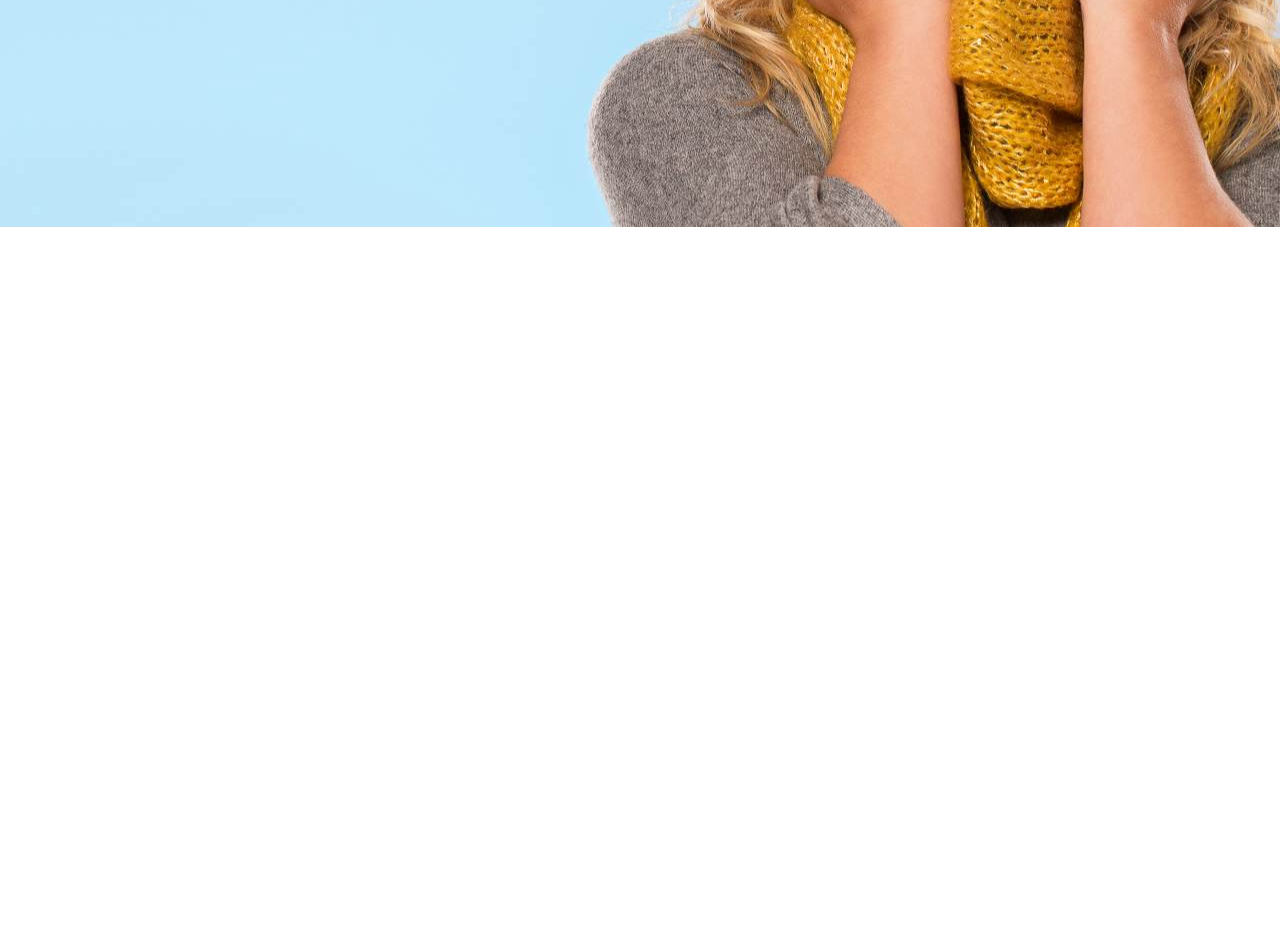
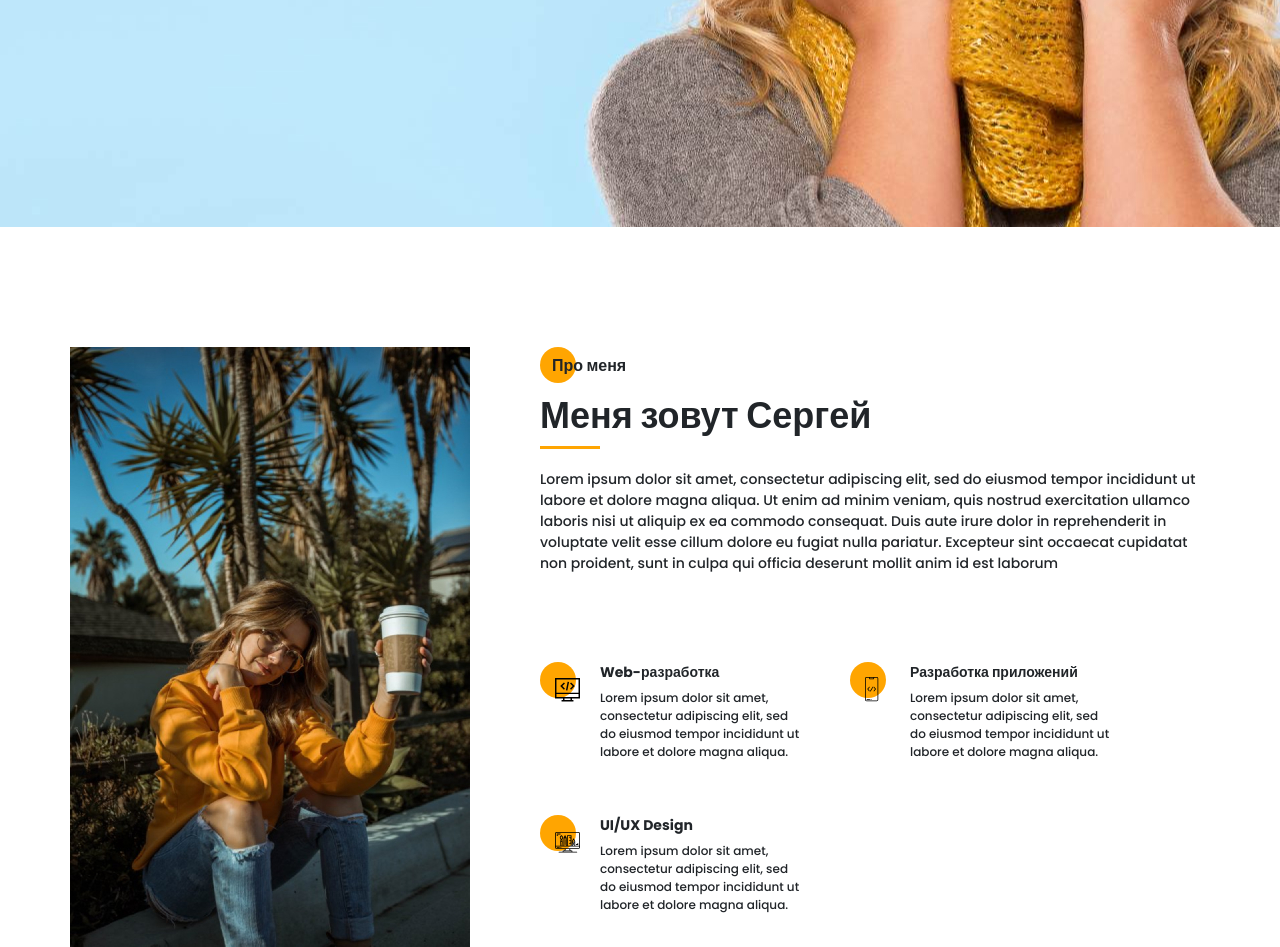
Before and after one commit to Sticaman/Portfolio, a website: page src/index.html in a window 1280 px wide. Shown: the part 573-1520 px from the top of the page. Before the commit the page ends 800 px from the top, so only its background shows below. Drawn offline with nearby package versions, Linux system fonts and the light colour scheme; files that its build step writes are made by us from their sources; files whose address does not match are found by name.

Commit message:
add/design about block

```diff
--- a/src/index.html
+++ b/src/index.html
@@ -129,6 +129,63 @@
         </div>
     </section>
 
+    <section class="about">
+        <div class="container">
+            <div class="about__wrapper">
+                <div class="about__photo">
+                    <img src="img/main_photo.jpg" alt="photo">
+                </div>
+                <div class="about__descr">
+                    <h2 class="title title_fz16 about__title">Про меня</h2>
+                    <div class="title title_fz36 about__subtitle">Меня зовут Сергей</div>
+                    <div class="divider"></div>
+                    <p class="about__text">Lorem ipsum dolor sit amet, consectetur adipiscing elit, sed do eiusmod tempor incididunt ut labore et dolore magna aliqua. Ut enim ad minim veniam, quis nostrud exercitation ullamco laboris nisi ut aliquip ex ea commodo consequat. Duis aute irure dolor in reprehenderit in voluptate velit esse cillum dolore eu fugiat nulla pariatur. Excepteur sint occaecat cupidatat non proident, sunt in culpa qui officia deserunt mollit anim id est laborum</p>
+                </div>
+                <div class="about__skills">
+                    <div class="about__skills-item">
+                        <div class="about__skills-circle">
+                            <img src="icons/about_me/web_development.svg" alt="web-dev">
+                        </div>
+                        <div>
+                            <div class="title title_fz14">
+                                Web-разработка
+                            </div>
+                            <div class="about__skills-text">
+                                Lorem ipsum dolor sit amet, consectetur adipiscing elit, sed do eiusmod tempor incididunt ut labore et dolore magna aliqua.
+                            </div>
+                        </div>
+                    </div>
+                    <div class="about__skills-item">
+                        <div class="about__skills-circle">
+                            <img src="icons/about_me/mobile_dev.svg" alt="web-dev">
+                        </div>
+                        <div>
+                            <div class="title title_fz14">
+                                Разработка приложений
+                            </div>
+                            <div class="about__skills-text">
+                                Lorem ipsum dolor sit amet, consectetur adipiscing elit, sed do eiusmod tempor incididunt ut labore et dolore magna aliqua.
+                            </div>
+                        </div>
+                    </div>
+                    <div class="about__skills-item">
+                        <div class="about__skills-circle">
+                            <img src="icons/about_me/design.svg" alt="web-dev">
+                        </div>
+                        <div>
+                            <div class="title title_fz14">
+                                UI/UX Design
+                            </div>
+                            <div class="about__skills-text">
+                                Lorem ipsum dolor sit amet, consectetur adipiscing elit, sed do eiusmod tempor incididunt ut labore et dolore magna aliqua.
+                            </div>
+                        </div>
+                    </div>
+                </div>
+            </div>
+        </div>
+    </section>
+
     <script src="js/script.js"></script>
 </body>
 </html>
--- a/src/js/script.js
+++ b/src/js/script.js
@@ -0,0 +1,11 @@
+const hamburger = document.querySelector('.hamburger'),
+      menu = document.querySelector('.menu'),
+      closeElem = document.querySelector('.menu__close');
+
+hamburger.addEventListener('click', () => {
+  menu.classList.add('active');
+});
+
+closeElem.addEventListener('click', () => {
+  menu.classList.remove('active');
+});
--- /dev/null
+++ b/src/sass/blocks/_about.scss
@@ -0,0 +1,58 @@
+.about {
+  padding-top: 120px;
+  &__wrapper {
+    display: grid;
+    grid-template-columns: 400px 670px;
+    grid-template-rows: minmax(245px, auto) minmax(255px, auto);
+    grid-auto-rows: minmax(245px, auto);
+    column-gap: 70px;
+    row-gap: 40px;
+  }
+  &__photo {
+    grid-row: 1/3;
+    img {
+      width: 100%;
+    }
+  }
+  &__descr {
+    padding-top: 6px;
+    .divider {
+      margin-top: 0;
+    }
+  }
+  &__title {
+    position: relative;
+    padding: 1px 0 0 12px;
+    @include before_circle;
+  }
+  &__text {
+    margin-top: 20px;
+    font-size: 14px;
+    line-height: 21px;
+  }
+  &__skills {
+    display: grid;
+    grid-template: repeat(2, minmax(115px, auto)) / repeat(2, 260px);
+    grid-auto-rows: 1fr;
+    column-gap: 50px;
+    row-gap: 20px;
+    &-item {
+      display: grid;
+      grid-template-columns: 40px 200px;
+      column-gap: 20px;
+    }
+    &-circle {
+      position: relative;
+      padding: 15px 0 0 15px;
+      @include before_circle;
+      &:before {
+        top: 0;
+      }
+    }
+    &-text {
+      margin-top: 6px;
+      font-size: 12px;
+      line-height: 18px;
+    }
+  }
+}
--- a/src/sass/blocks/_menu.scss
+++ b/src/sass/blocks/_menu.scss
@@ -36,7 +36,6 @@
   }
   &__block {
     position: relative;
-    // left: -100%;
     width: 345px;
     height: 100%;
     padding-top: 140px;
--- a/src/sass/blocks/_title.scss
+++ b/src/sass/blocks/_title.scss
@@ -10,6 +10,9 @@
     font-size: 16px;
     line-height: 24px;
   }
+  &_fz36 {
+    font-size: 36px;
+  }
   &_fz48 {
     font-size: 48px;
   }
--- a/src/sass/style.scss
+++ b/src/sass/style.scss
@@ -16,8 +16,16 @@
     margin: 0 auto;
 }
 
+.divider {
+    width: 60px;
+    height: 3px;
+    margin-top: 25px;
+    background: $main-color;
+}
+
 @import 'blocks/promo';
 @import 'blocks/title';
 @import 'blocks/button';
 @import 'blocks/sidepanel';
 @import 'blocks/menu';
+@import 'blocks/about';
```
Also changed, not shown: dist/css/style.min.css, dist/index.html, dist/js/script.js.
